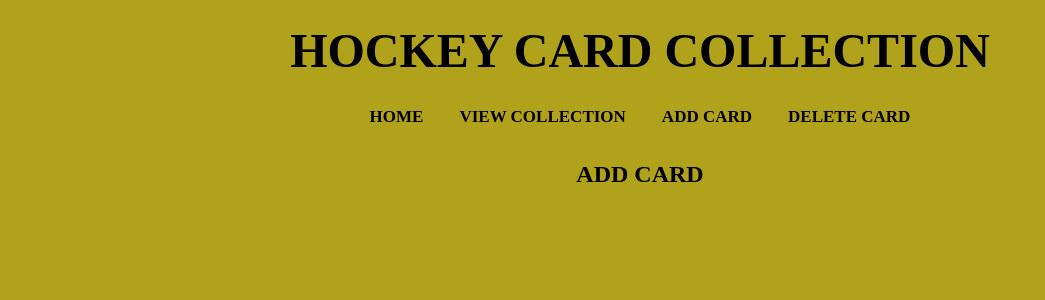
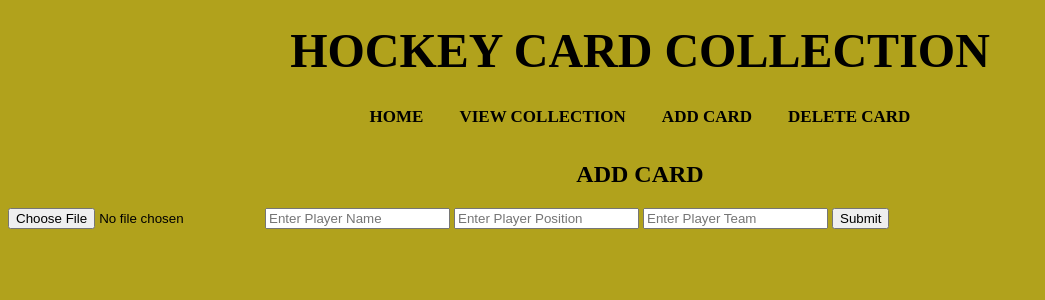
Before and after one commit to MattNickerson19/Hockey-Card-Collection, a Flask app: page /add in a window 1280 px wide. Shown: the top 300 px of the page, without its empty margins (0-1045 px from the left). Run offline with Flask 2, Linux system fonts and the light colour scheme.

Commit message:
"added add and delete functionality"

```diff
--- a/application.py
+++ b/application.py
@@ -1,5 +1,6 @@
 from flask import Flask, render_template, request, session
 import database
+import object
 
 app = Flask(__name__)
 database.connect()
@@ -13,8 +14,6 @@ def homePage():
 def view():
     headline = "VIEW COLLECTION"
     cards = database.viewCards()
-
-
     return render_template("view.html", headline=headline, cards=cards)
 
 @app.route("/add")
@@ -22,7 +21,23 @@ def add():
     headline = "ADD CARD"
     return render_template("add.html", headline=headline)
 
+@app.route("/added", methods=["POST"])
+def added():
+    image = request.form.get("image")
+    name = request.form.get("name")
+    position = request.form.get("position")
+    team = request.form.get("team")
+    card = object.Card(image, name, position, team)
+    database.addCard(card)
+    return render_template("added.html", name=name)
+
 @app.route("/delete")
 def delete():
     headline = "DELETE CARD"
     return render_template("delete.html", headline=headline)
+
+@app.route("/removed", methods=["POST"])
+def removed():
+    name = request.form.get("name")
+    database.deleteCard(name)
+    return render_template("removed.html", name=name)
--- a/templates/add.html
+++ b/templates/add.html
@@ -1 +1,13 @@
 {% extends "layout.html" %}
+
+{% block body %}
+    <form class="form" action = "{{ url_for('added') }}" method="post">
+        <input type="file" id="image" name="image" placeholder="Select Card Image">
+        <input type="text" name="name" placeholder="Enter Player Name">
+        <input type="text" name="position" placeholder="Enter Player Position">
+        <input type="text" name="team" placeholder="Enter Player Team">
+        <button>Submit</button>
+    </form>
+
+
+{% endblock %}
--- a/templates/index.html
+++ b/templates/index.html
@@ -3,4 +3,5 @@
 {% block body %}
 
     <img src="{{url_for('static',filename = 'images/Nhl.png')}}" class="logo">
+
 {% endblock %}
```
Also changed, not shown: templates/added.html (added, +7 -0 lines), templates/delete.html (+9 -0 lines), templates/removed.html (added, +7 -0 lines), Cards.db.
